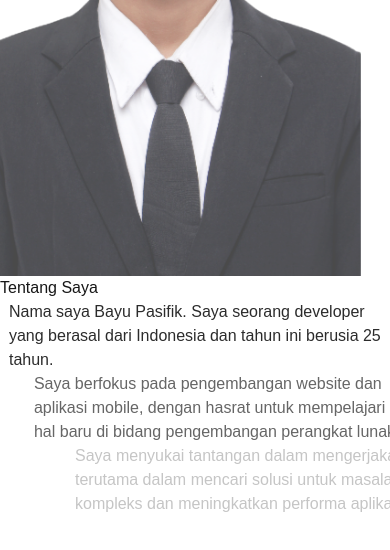
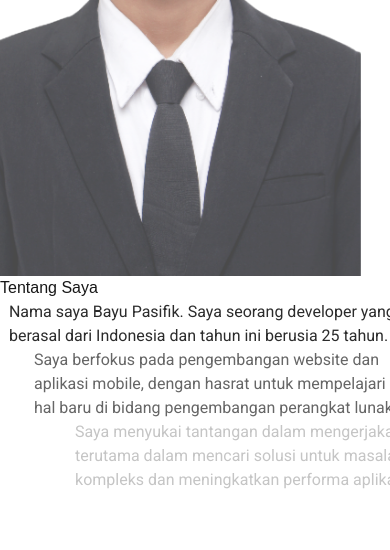
Before and after one commit to Bayu-Pasifik/portofolio, a Next.js app: page / in a window 390 px wide. Shown: the part 867-1417 px from the top of the page. Built offline with nearby package versions, Linux system fonts and the light colour scheme.

Commit message:
fix: fixing size padding and margin in about section

```diff
--- a/src/components/AboutSection.tsx
+++ b/src/components/AboutSection.tsx
@@ -1,46 +1,58 @@
 "use client";
+
 import React from "react";
-import SkillsIcons from "./SkillIscons";
-// import SkillsIcons from "./SkillsIcons";
+import SkillsIcons from "./SkillIscons"; // import sesuai dengan file yang benar
+import { Roboto } from "next/font/google";
+
+// Import font Roboto dengan pengaturan bobot yang diperlukan
+const roboto = Roboto({
+  subsets: ["latin"],
+  weight: ["400", "500", "700"],
+  display: "swap", // Mengoptimalkan loading font
+});
 
 const AboutSection: React.FC = () => {
   return (
     <section
       id="about"
-          className="flex flex-col md:flex-row items-center justify-center h-screen py-12 px-6 bg-blue-50 text-gray-600"
+      className="flex flex-col md:flex-row items-center justify-center h-screen my-64 py-12 px-6 bg-blue-50 text-gray-600"
     >
+      {/* Gambar */}
       <div id="about-image" className="md:w-1/2 flex justify-center">
         <img
           src="/images/bayu.png"
           alt="Bayu Pasifik"
-              className="max-w-[80%] h-96"
+          className="max-w-[70%] h-auto object-contain" // Gambar akan menyesuaikan dengan ukuran kontainer
         />
       </div>
+
+      {/* Teks Deskripsi */}
       <div id="about-text" className="md:w-1/2 px-6 space-y-6">
         <h1 className="text-4xl font-bold">Tentang Saya</h1>
-            <h2 className="text-base leading-relaxed">
+
+        <h2 className={`${roboto.className} text-base leading-relaxed`}>
           Nama saya Bayu Pasifik. Saya seorang developer yang berasal dari
           Indonesia dan tahun ini berusia 25 tahun.
         </h2>
-            <h2 className="text-base leading-relaxed">
-              Saya berfokus pada pengembangan website dan aplikasi mobile,
-              dengan hasrat untuk mempelajari hal-hal baru di bidang
-              pengembangan perangkat lunak.
+        <h2 className={`${roboto.className} text-base leading-relaxed`}>
+          Saya berfokus pada pengembangan website dan aplikasi mobile, dengan
+          hasrat untuk mempelajari hal-hal baru di bidang pengembangan perangkat lunak.
         </h2>
-            <h2 className="text-base leading-relaxed">
+        <h2 className={`${roboto.className} text-base leading-relaxed`}>
           Saya menyukai tantangan dalam mengerjakan coding, terutama dalam
-              mencari solusi untuk masalah yang kompleks dan meningkatkan
-              performa aplikasi.
+          mencari solusi untuk masalah yang kompleks dan meningkatkan performa aplikasi.
         </h2>
-            <h2 className="text-base leading-relaxed">
-              Saya memiliki pengalaman dalam berbagai proyek, mulai dari
-              aplikasi bisnis hingga platform interaktif, dan terus mencari
-              peluang untuk mengembangkan keahlian saya dalam teknologi terbaru.
+        <h2 className={`${roboto.className} text-base leading-relaxed`}>
+          Saya memiliki pengalaman dalam berbagai proyek, mulai dari aplikasi
+          bisnis hingga platform interaktif, dan terus mencari peluang untuk
+          mengembangkan keahlian saya dalam teknologi terbaru.
         </h2>
-            <h2 className="text-base leading-relaxed">
+        <h2 className={`${roboto.className} text-base leading-relaxed`}>
           Saya percaya bahwa pengembangan software adalah bidang yang selalu
           berkembang, dan itulah yang membuatnya sangat menarik bagi saya.
         </h2>
+
+        {/* Icons Section */}
         <SkillsIcons />
       </div>
     </section>
```
Lines whose indentation alone changed are shown as unchanged.
